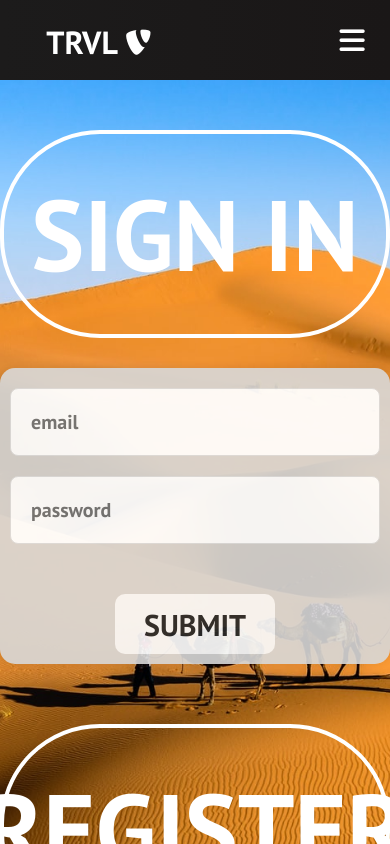
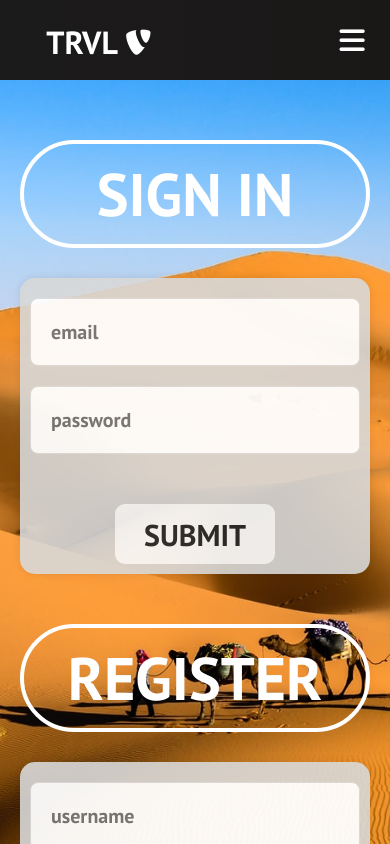
Before and after one commit to Jahhav/TRVL-web-site, a React (Create React App) app: page /sign-up in a window 390 px wide. Shown: the top 844 px of the page. Built offline with nearby package versions, Linux system fonts and the light colour scheme.

Commit message:
added alert

```diff
--- a/src/components/pages/sign-up.css
+++ b/src/components/pages/sign-up.css
@@ -7,34 +7,44 @@ body {margin: 0; height: 100%;}
   background-size: cover;
   background-repeat: no-repeat;
   color: #fff;
-  font-size: 100px;
   height: 100%;
   display: grid;
-  grid-template-columns: repeat(6, 1fr);
+  grid-template-columns: repeat(12, 1fr);
   padding-top: 30px;
 
 }
 
 .signup-card{
-    grid-column: span 3;
+    grid-column: span 6;
+    max-width: 600px;
+    width: 100%;
+    margin: auto;
+    box-sizing: border-box;
+}
+
+.sign-up{
+    max-height: 150px;
+    font-size: 100px;
+
 }
 
 
 @media (max-width: 917px) {
     .signup-card{
-        grid-column: span 6;
-        margin: 20px 0 40px 0;
+        grid-column: span 12;
+        margin: 30px auto 20px auto;
+        width: calc(100% - 40px);
+
     }
     .sign-up-body{
-        height: 270vw;
+        height: auto;
         overflow: hidden;
     }
+    .sign-up{
+    max-height: 100px;
+    font-size: 60px;
+
 }
-
-.sign-up{
-    max-height: 200px;
-    font-size: 100px;
-
 }
 
 .h1-container{
@@ -95,7 +105,7 @@ form{
     opacity: 1;
 }
 
-input[type="email"], input[type="password"], input[type="text"]{
+input{
         padding: 20px;
         margin: 10px 0 10px 0 ;
         border: 1px solid #ddd;
--- a/src/components/pages/sign-up.js
+++ b/src/components/pages/sign-up.js
@@ -1,10 +1,40 @@
-import React from "react";
+import React, { useState } from "react";
 import '../../App.css'
 import './sign-up.css'
 
 export default function SignUp() {
 
-    const handleSubmit = () => {
+    const [loginData, setLoginData] = useState({ email: "", password: "" })
+    const [registrationData, setRegistrationData] = useState({ username: "", email: "", password: "" })
+
+
+    const handleSubmitLogin = (event) => {
+        event.preventDefault();
+        const email = event.target.email.value;
+        const password = event.target.password.value;
+
+        alert(`Thank you for your LOGIN!\n\nYour email is: ${email}\nYour password is: ${password}`)
+        setLoginData({ email: "", password: "" });
+    }
+
+    const handleChangeLogin = (event) => {
+        const { name, value } = event.target;
+        setLoginData(prevState => ({ ...prevState, [name]: value }));
+    }
+
+    const handleSubmitRegister = (event) => {
+        event.preventDefault();
+        const username = event.target.username.value;
+        const email = event.target.email.value;
+        const password = event.target.password.value;
+
+        alert(`Thank you for REGISTRATION!\n\nYour username is: ${username}\nYour email is: ${email}\nYour password is: ${password}`)
+        setRegistrationData({ username: "", email: "", password: "" })
+    }
+
+    const handleChangeRegister = (event) => {
+        const { name, value } = event.target;
+        setRegistrationData(prevState => ({ ...prevState, [name]: value }))
 
     }
 
@@ -19,11 +49,11 @@ export default function SignUp() {
                 </div>
 
                 <div className="form-container">
-                    <form>
-                        <input type="email" placeholder="email"></input>
-                        <input type="password" placeholder="password"></input>
+                    <form onSubmit={handleSubmitLogin}>
+                        <input onChange={handleChangeLogin} value={loginData.email} name="email" type="email" placeholder="email"></input>
+                        <input onChange={handleChangeLogin} value={loginData.password} name="password" type="password" placeholder="password"></input>
                         <div className="button-placeholder">
-                            <button type="submit" className="button-button" onClick={handleSubmit}>SUBMIT</button>
+                            <button type="submit" className="button-button">SUBMIT</button>
                         </div>
                     </form>
                 </div>
@@ -37,12 +67,12 @@ export default function SignUp() {
                 </div>
 
                 <div className="form-container">
-                    <form>
-                        <input type="text" placeholder="username"></input>
-                        <input type="email" placeholder="email"></input>
-                        <input type="password" placeholder="password"></input>
+                    <form onSubmit={handleSubmitRegister}>
+                        <input onChange={handleChangeRegister} value={registrationData.username} name="username" type="text" placeholder="username"></input>
+                        <input onChange={handleChangeRegister} value={registrationData.email} name="email" type="email" placeholder="email"></input>
+                        <input onChange={handleChangeRegister} value={registrationData.password} name="password" type="password" placeholder="password"></input>
                         <div className="button-placeholder">
-                            <button type="submit" className="button-button" onClick={handleSubmit}>SUBMIT</button>
+                            <button type="submit" className="button-button">SUBMIT</button>
                         </div>
                     </form>
                 </div>
```
